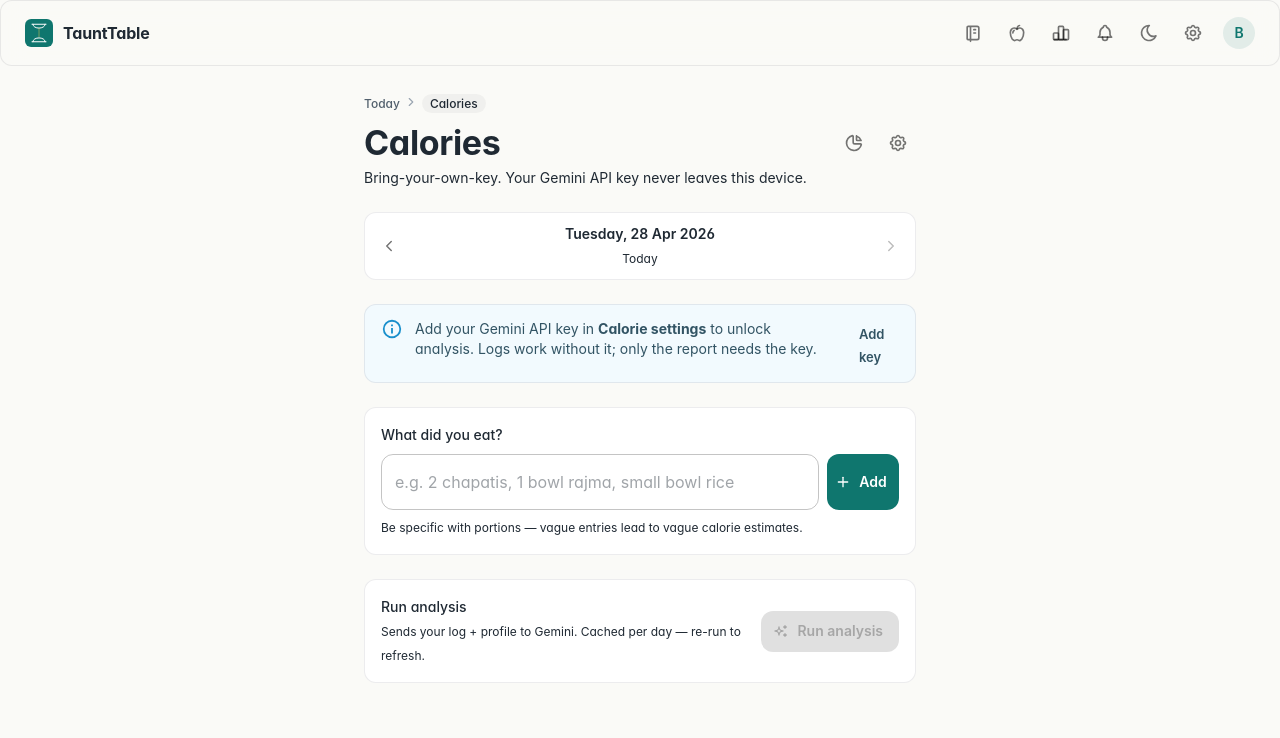
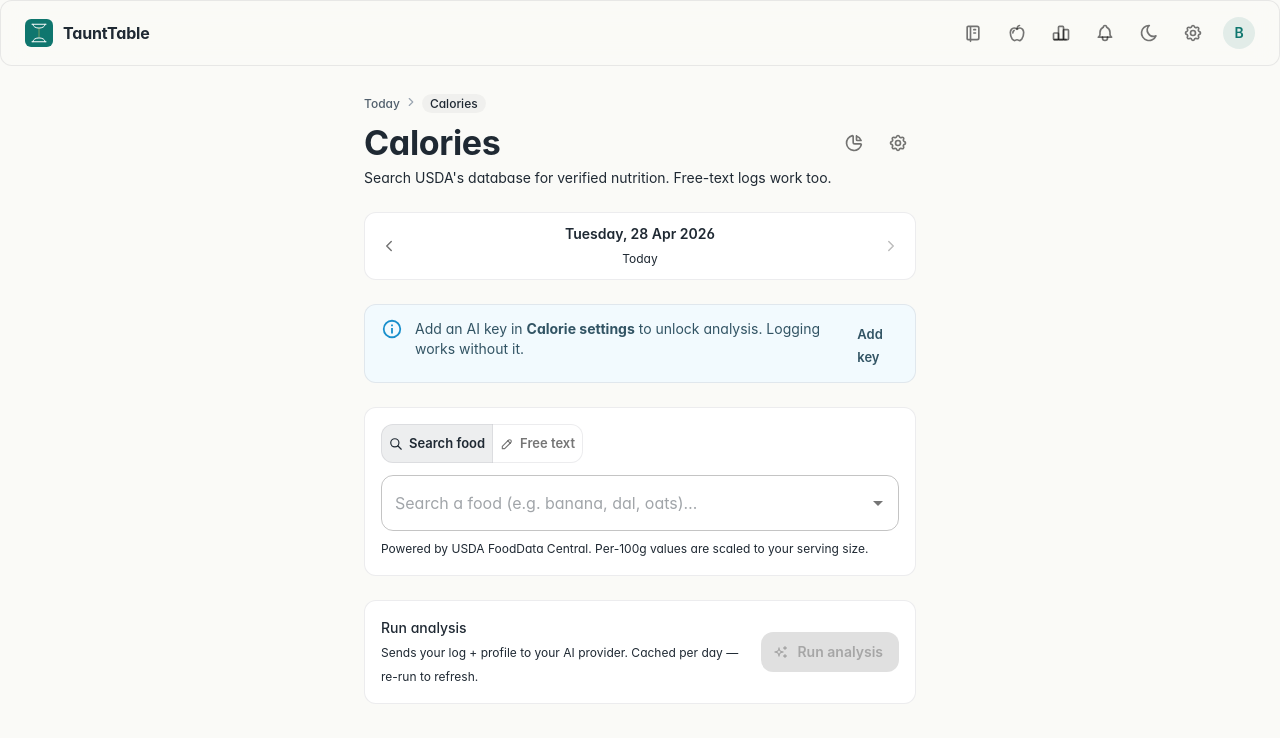
Before and after one commit to Bhav-ikkk/TimeManager, a Next.js app: page /calories in a window 1280 px wide. Shown: the top 738 px of the page. Built offline with nearby package versions, Linux system fonts and the light colour scheme; what @mui/material-nextjs would draw is missing.

Commit message:
feat(calories): USDA food search with grams-based serving picker, live nutrition totals, and richer day report

```diff
--- a/src/app/calories/page.js
+++ b/src/app/calories/page.js
@@ -3,12 +3,15 @@
 /**
  * src/app/calories/page.js — Calorie tracker (Today).
  *
- * Premium PWA page where the user logs every food item they ate during the
- * day, then taps "Run analysis" to call their own Gemini key (stored
- * locally) and get a strict, evidence-based daily report. Reports are
- * cached per-day so we don't burn quota.
+ * Premium PWA page for daily food logging. Three ways to add an item:
+ *  1. Search the USDA FoodData Central database (real per-100g nutrition,
+ *     scaled to whatever serving the user picks).
+ *  2. Free-text entry ("2 chapatis, 1 bowl rajma") — analysed by AI on demand.
+ *  3. Quick add from previously logged items (TODO: future).
+ *
+ * Reports are cached per-day so we don't burn quota on the AI provider.
  */
-import { useEffect, useMemo, useState } from 'react';
+import { useEffect, useMemo, useRef, useState } from 'react';
 import {
   Stack,
   Box,
@@ -24,6 +27,8 @@
   Tooltip,
   ToggleButton,
   ToggleButtonGroup,
+  Autocomplete,
+  CircularProgress,
 } from '@mui/material';
 import {
   IconApple,
@@ -32,11 +37,12 @@
   IconSparkles,
   IconSettings,
   IconChartPie,
-  IconCalendar,
   IconRefresh,
   IconAlertTriangle,
   IconChevronLeft,
   IconChevronRight,
+  IconSearch,
+  IconPencil,
 } from '@tabler/icons-react';
 import Link from 'next/link';
 import { format, addDays, subDays } from 'date-fns';
@@ -53,11 +59,13 @@
 import {
   analyseDay,
   getCalorieProfile,
-  getGeminiKey,
+  getActiveAIConfig,
   estimateTDEE,
   suggestDailyTarget,
   dayReportId,
 } from '@/lib/calories';
+import { searchFoods, computeServing } from '@/lib/foodSearch';
+import { PROVIDERS } from '@/lib/aiProviders';
 
 function fmtKcal(n) {
   if (typeof n !== 'number' || Number.isNaN(n)) return '—';
@@ -69,25 +77,25 @@
   const dateKey = useMemo(() => todayKey(date), [date]);
   const [entries, setEntries] = useState([]);
   const [loading, setLoading] = useState(true);
-  const [text, setText] = useState('');
   const [profile, setProfile] = useState(null);
-  const [hasKey, setHasKey] = useState(false);
+  const [aiCfg, setAiCfg] = useState(null);
   const [report, setReport] = useState(null);
   const [analysing, setAnalysing] = useState(false);
   const [error, setError] = useState('');
+  const [addMode, setAddMode] = useState('search'); // 'search' | 'text'
 
   async function refresh(forDateKey = dateKey) {
     setLoading(true);
     try {
-      const [list, prof, key, rep] = await Promise.all([
+      const [list, prof, cfg, rep] = await Promise.all([
         listFoodEntriesForDate(forDateKey),
         getCalorieProfile(),
-        getGeminiKey(),
+        getActiveAIConfig(),
         getFoodReport(dayReportId(forDateKey)),
       ]);
       setEntries(list);
       setProfile(prof);
-      setHasKey(Boolean(key));
+      setAiCfg(cfg);
       setReport(rep || null);
     } finally {
       setLoading(false);
@@ -99,15 +107,6 @@
     // eslint-disable-next-line react-hooks/exhaustive-deps
   }, [dateKey]);
 
-  async function handleAdd(e) {
-    e?.preventDefault?.();
-    const value = text.trim();
-    if (!value) return;
-    setText('');
-    await addFoodEntry({ date: dateKey, at: Date.now(), text: value });
-    refresh();
-  }
-
   async function handleDelete(id) {
     await deleteFoodEntry(id);
     refresh();
@@ -115,8 +114,8 @@
 
   async function handleAnalyse() {
     setError('');
-    if (!hasKey) {
-      setError('Add your Gemini API key in Calorie settings first.');
+    if (!aiCfg?.key) {
+      setError('Add an AI provider key in Calorie settings first.');
       return;
     }
     if (entries.length === 0) {
@@ -138,6 +137,25 @@
   const target = profile ? (profile.dailyCalorieTarget || suggestDailyTarget(profile)) : 0;
   const tdee = profile ? estimateTDEE(profile) : 0;
   const data = report?.json || null;
+  const hasKey = Boolean(aiCfg?.key);
+  const providerLabel = aiCfg ? PROVIDERS[aiCfg.provider]?.label.split(' (')[0] : '';
+
+  // Quick totals from grounded entries (instant feedback before AI).
+  const localTotals = useMemo(() => {
+    const t = { kcal: 0, protein_g: 0, carbs_g: 0, fat_g: 0, grounded: 0, free: 0 };
+    for (const e of entries) {
+      if (e.nutrition) {
+        t.kcal += e.nutrition.kcal || 0;
+        t.protein_g += e.nutrition.protein_g || 0;
+        t.carbs_g += e.nutrition.carbs_g || 0;
+        t.fat_g += e.nutrition.fat_g || 0;
+        t.grounded += 1;
+      } else {
+        t.free += 1;
+      }
+    }
+    return t;
+  }, [entries]);
 
   return (
     <AppShell initial="B">
@@ -158,7 +176,7 @@
             </Tooltip>
           </Stack>
           <Typography variant="body2" color="text.secondary" sx={{ mt: 0.5 }}>
-            Bring-your-own-key. Your Gemini API key never leaves this device.
+            Search USDA's database for verified nutrition. Free-text logs work too.
           </Typography>
         </Box>
 
@@ -199,41 +217,57 @@
               </Button>
             }
           >
-            Add your Gemini API key in <strong>Calorie settings</strong> to unlock analysis.
-            Logs work without it; only the report needs the key.
+            Add an AI key in <strong>Calorie settings</strong> to unlock analysis.
+            Logging works without it.
           </Alert>
         ) : null}
 
-        {/* Profile snapshot */}
+        {/* Profile + live totals */}
         {profile ? (
           <Card sx={{ p: 2 }}>
-            <Stack direction="row" spacing={1} sx={{ alignItems: 'center', flexWrap: 'wrap', gap: 0.75 }}>
-              <Chip size="small" label={`Target ${target} kcal`} color="primary" />
-              <Chip size="small" label={`TDEE ~${tdee} kcal`} variant="outlined" />
-              <Chip size="small" label={`Goal: ${profile.goal}`} variant="outlined" />
-              <Chip size="small" label={`${profile.weightKg}kg → ${profile.goalWeightKg}kg`} variant="outlined" />
+            <Stack spacing={1}>
+              <Stack direction="row" spacing={0.75} sx={{ flexWrap: 'wrap', gap: 0.75 }}>
+                <Chip size="small" label={`Target ${target} kcal`} color="primary" />
+                <Chip size="small" label={`TDEE ~${tdee} kcal`} variant="outlined" />
+                <Chip size="small" label={`Goal: ${profile.goal}`} variant="outlined" />
+                <Chip size="small" label={`Diet: ${profile.diet}`} variant="outlined" />
+                {hasKey ? <Chip size="small" label={`AI: ${providerLabel}`} variant="outlined" /> : null}
+              </Stack>
+              {entries.length > 0 ? (
+                <Box>
+                  <Typography variant="caption" color="text.secondary">
+                    Logged so far ({localTotals.grounded} verified · {localTotals.free} free-text)
+                  </Typography>
+                  <Stack direction="row" spacing={0.75} sx={{ mt: 0.5, flexWrap: 'wrap', gap: 0.5 }}>
+                    <Chip size="small" label={`${Math.round(localTotals.kcal)} kcal`} />
+                    <Chip size="small" variant="outlined" label={`P ${Math.round(localTotals.protein_g)}g`} />
+                    <Chip size="small" variant="outlined" label={`C ${Math.round(localTotals.carbs_g)}g`} />
+                    <Chip size="small" variant="outlined" label={`F ${Math.round(localTotals.fat_g)}g`} />
+                    {localTotals.free > 0 ? (
+                      <Chip size="small" color="warning" variant="outlined" label="+ free-text estimates" />
+                    ) : null}
+                  </Stack>
+                </Box>
+              ) : null}
             </Stack>
           </Card>
         ) : null}
 
         {/* Add entry */}
-        <Card sx={{ p: 2 }} component="form" onSubmit={handleAdd}>
-          <Typography variant="subtitle2" sx={{ mb: 1 }}>What did you eat?</Typography>
-          <Stack direction={{ xs: 'column', sm: 'row' }} spacing={1}>
-            <TextField
-              value={text}
-              onChange={(e) => setText(e.target.value)}
-              placeholder="e.g. 2 chapatis, 1 bowl rajma, small bowl rice"
-              slotProps={{ htmlInput: { maxLength: 240 } }}
-              fullWidth
-            />
-            <Button type="submit" variant="contained" startIcon={<IconPlus size={16} />}>
-              Add
-            </Button>
-          </Stack>
-          <Typography variant="caption" color="text.secondary" sx={{ mt: 1, display: 'block' }}>
-            Be specific with portions — vague entries lead to vague calorie estimates.
-          </Typography>
+        <Card sx={{ p: 2 }}>
+          <ToggleButtonGroup
+            size="small"
+            exclusive
+            value={addMode}
+            onChange={(_, v) => v && setAddMode(v)}
+            sx={{ mb: 1.5 }}
+          >
+            <ToggleButton value="search"><IconSearch size={14} style={{ marginRight: 6 }} /> Search food</ToggleButton>
+            <ToggleButton value="text"><IconPencil size={14} style={{ marginRight: 6 }} /> Free text</ToggleButton>
+          </ToggleButtonGroup>
+          {addMode === 'search'
+            ? <FoodSearchAdder dateKey={dateKey} onAdded={refresh} />
+            : <FreeTextAdder dateKey={dateKey} onAdded={refresh} />}
         </Card>
 
         {/* Entries */}
@@ -241,26 +275,12 @@
           <EmptyState
             icon={<IconApple size={32} />}
             title="Nothing logged yet"
-            body="Add every meal and snack as you eat it. The dietitian gets honest only with honest data."
+            body="Search the USDA database or free-type a meal. The dietitian only gets honest with honest data."
           />
         ) : (
           <Stack spacing={1}>
             <Typography variant="overline" color="text.secondary">Today's log</Typography>
-            {entries.map((e) => (
-              <Card key={e.id} sx={{ p: 1.5 }}>
-                <Stack direction="row" spacing={1.25} sx={{ alignItems: 'center' }}>
-                  <Typography variant="caption" sx={{ fontVariantNumeric: 'tabular-nums', color: 'primary.main', minWidth: 44 }}>
-                    {format(new Date(e.at), 'HH:mm')}
-                  </Typography>
-                  <Typography variant="body2" sx={{ flex: 1, minWidth: 0 }}>
-                    {e.text}
-                  </Typography>
-                  <IconButton size="small" onClick={() => handleDelete(e.id)} aria-label="Delete entry">
-                    <IconTrash size={16} />
-                  </IconButton>
-                </Stack>
-              </Card>
-            ))}
+            {entries.map((e) => <EntryRow key={e.id} entry={e} onDelete={() => handleDelete(e.id)} />)}
           </Stack>
         )}
 
@@ -270,7 +290,7 @@
             <Box sx={{ flex: 1 }}>
               <Typography variant="subtitle2">Run analysis</Typography>
               <Typography variant="caption" color="text.secondary">
-                Sends your log + profile to Gemini. Cached per day — re-run to refresh.
+                Sends your log + profile to {providerLabel || 'your AI provider'}. Cached per day — re-run to refresh.
               </Typography>
             </Box>
             <Button
@@ -296,6 +316,222 @@
   );
 }
 
+/* ---- Entry row ---- */
+
+function EntryRow({ entry, onDelete }) {
+  const n = entry.nutrition;
+  return (
+    <Card sx={{ p: 1.5 }}>
+      <Stack direction="row" spacing={1.25} sx={{ alignItems: 'center' }}>
+        <Typography variant="caption" sx={{ fontVariantNumeric: 'tabular-nums', color: 'primary.main', minWidth: 44 }}>
+          {format(new Date(entry.at), 'HH:mm')}
+        </Typography>
+        <Box sx={{ flex: 1, minWidth: 0 }}>
+          <Typography variant="body2" sx={{ overflow: 'hidden', textOverflow: 'ellipsis', whiteSpace: 'nowrap' }}>
+            {entry.text}
+            {entry.brand ? <Typography component="span" variant="caption" color="text.secondary"> · {entry.brand}</Typography> : null}
+          </Typography>
+          {n ? (
+            <Typography variant="caption" color="text.secondary" sx={{ fontVariantNumeric: 'tabular-nums' }}>
+              {entry.grams ? `${entry.grams}g · ` : ''}{Math.round(n.kcal)} kcal · P{Math.round(n.protein_g)} C{Math.round(n.carbs_g)} F{Math.round(n.fat_g)}
+              <Chip size="small" label="USDA" sx={{ ml: 0.75, height: 16, fontSize: 10 }} color="success" variant="outlined" />
+            </Typography>
+          ) : (
+            <Typography variant="caption" color="text.secondary">free-text · AI will estimate</Typography>
+          )}
+        </Box>
+        <IconButton size="small" onClick={onDelete} aria-label="Delete entry">
+          <IconTrash size={16} />
+        </IconButton>
+      </Stack>
+    </Card>
+  );
+}
+
+/* ---- Free text adder ---- */
+
+function FreeTextAdder({ dateKey, onAdded }) {
+  const [text, setText] = useState('');
+  async function submit(e) {
+    e?.preventDefault?.();
+    const value = text.trim();
+    if (!value) return;
+    setText('');
+    await addFoodEntry({ date: dateKey, at: Date.now(), text: value, source: 'text' });
+    onAdded?.();
+  }
+  return (
+    <Box component="form" onSubmit={submit}>
+      <Stack direction={{ xs: 'column', sm: 'row' }} spacing={1}>
+        <TextField
+          value={text}
+          onChange={(e) => setText(e.target.value)}
+          placeholder="e.g. 2 chapatis, 1 bowl rajma, small bowl rice"
+          slotProps={{ htmlInput: { maxLength: 240 } }}
+          fullWidth
+        />
+        <Button type="submit" variant="contained" startIcon={<IconPlus size={16} />}>
+          Add
+        </Button>
+      </Stack>
+      <Typography variant="caption" color="text.secondary" sx={{ mt: 1, display: 'block' }}>
+        Be specific with portions. The AI will estimate calories on analysis.
+      </Typography>
+    </Box>
+  );
+}
+
+/* ---- Food search adder (USDA) ---- */
+
+function FoodSearchAdder({ dateKey, onAdded }) {
+  const [query, setQuery] = useState('');
+  const [options, setOptions] = useState([]);
+  const [loading, setLoading] = useState(false);
+  const [searchError, setSearchError] = useState('');
+  const [picked, setPicked] = useState(null);
+  const [grams, setGrams] = useState(100);
+  const abortRef = useRef(null);
+
+  useEffect(() => {
+    if (query.trim().length < 2) {
+      setOptions([]);
+      return;
+    }
+    if (abortRef.current) abortRef.current.abort();
+    const ctl = new AbortController();
+    abortRef.current = ctl;
+    const t = setTimeout(async () => {
+      setLoading(true);
+      setSearchError('');
+      try {
+        const list = await searchFoods(query, { signal: ctl.signal, pageSize: 15 });
+        if (!ctl.signal.aborted) setOptions(list);
+      } catch (e) {
+        if (!ctl.signal.aborted) setSearchError(e?.message || 'Search failed');
+      } finally {
+        if (!ctl.signal.aborted) setLoading(false);
+      }
+    }, 350);
+    return () => { clearTimeout(t); ctl.abort(); };
+  }, [query]);
+
+  async function add() {
+    if (!picked) return;
+    const serving = computeServing(picked, grams);
+    const label = `${picked.name}${picked.brand ? ` (${picked.brand})` : ''}`;
+    await addFoodEntry({
+      date: dateKey,
+      at: Date.now(),
+      text: label,
+      grams: serving.grams,
+      kcalEst: serving.kcal,
+      brand: picked.brand || null,
+      fdcId: picked.fdcId,
+      nutrition: {
+        kcal: serving.kcal,
+        protein_g: serving.protein_g,
+        fat_g: serving.fat_g,
+        carbs_g: serving.carbs_g,
+        fiber_g: serving.fiber_g,
+        sugar_g: serving.sugar_g,
+        sodium_mg: serving.sodium_mg,
+      },
+      source: 'usda',
+    });
+    setPicked(null);
+    setQuery('');
+    setOptions([]);
+    setGrams(100);
+    onAdded?.();
+  }
+
+  return (
+    <Stack spacing={1}>
+      <Autocomplete
+        options={options}
+        loading={loading}
+        filterOptions={(x) => x}
+        getOptionLabel={(o) => (o ? `${o.name}${o.brand ? ` (${o.brand})` : ''}` : '')}
+        isOptionEqualToValue={(a, b) => a?.fdcId === b?.fdcId}
+        value={picked}
+        onChange={(_, v) => setPicked(v)}
+        inputValue={query}
+        onInputChange={(_, v) => setQuery(v)}
+        noOptionsText={query.trim().length < 2 ? 'Type at least 2 characters' : 'No matches'}
+        renderOption={(props, opt) => {
+          const { key, ...rest } = props;
+          return (
+            <Box component="li" key={`${opt.fdcId}-${key}`} {...rest} sx={{ display: 'block !important' }}>
+              <Typography variant="body2" sx={{ fontWeight: 500 }}>{opt.name}</Typography>
+              <Typography variant="caption" color="text.secondary">
+                {opt.brand ? `${opt.brand} · ` : ''}{opt.dataType}
+                {opt.perHundredGrams?.kcal ? ` · ${Math.round(opt.perHundredGrams.kcal)} kcal / 100g` : ''}
+              </Typography>
+            </Box>
+          );
+        }}
+        renderInput={(params) => {
+          const inputProps = params.InputProps || {};
+          return (
+            <TextField
+              {...params}
+              placeholder="Search a food (e.g. banana, dal, oats)…"
+              InputProps={{
+                ...inputProps,
+                startAdornment: <InputSearchIcon />,
+                endAdornment: (
+                  <>
+                    {loading ? <CircularProgress size={16} /> : null}
+                    {inputProps.endAdornment}
+                  </>
+                ),
+              }}
+            />
+          );
+        }}
+      />
+      {searchError ? <Alert severity="warning">{searchError}</Alert> : null}
+      {picked ? (
+        <Stack direction={{ xs: 'column', sm: 'row' }} spacing={1} sx={{ alignItems: { sm: 'center' } }}>
+          <TextField
+            label="Serving (grams)"
+            type="number"
+            value={grams}
+            onChange={(e) => setGrams(Math.max(1, Number(e.target.value) || 0))}
+            sx={{ width: { xs: '100%', sm: 180 } }}
+            slotProps={{ htmlInput: { inputMode: 'numeric', min: 1, max: 5000 } }}
+          />
+          <Box sx={{ flex: 1 }}>
+            <Typography variant="caption" color="text.secondary">
+              Per {grams}g:&nbsp;
+              {(() => {
+                const s = computeServing(picked, grams);
+                return `${Math.round(s.kcal)} kcal · P${Math.round(s.protein_g)} C${Math.round(s.carbs_g)} F${Math.round(s.fat_g)}`;
+              })()}
+            </Typography>
+          </Box>
+          <Button onClick={add} variant="contained" startIcon={<IconPlus size={16} />}>
+            Add
+          </Button>
+        </Stack>
+      ) : null}
+      <Typography variant="caption" color="text.secondary">
+        Powered by USDA FoodData Central. Per-100g values are scaled to your serving size.
+      </Typography>
+    </Stack>
+  );
+}
+
+function InputSearchIcon() {
+  return (
+    <Box sx={{ display: 'inline-flex', mr: 0.5, color: 'text.secondary' }}>
+      <IconSearch size={16} />
+    </Box>
+  );
+}
+
+/* ---- Day report ---- */
+
 function DayReport({ data, target }) {
   const total = data.totalCalories || 0;
   const pct = target ? Math.min(100, Math.round((total / target) * 100)) : 0;
@@ -308,7 +544,7 @@
       <Stack spacing={2}>
         <Stack direction="row" spacing={1} sx={{ alignItems: 'center', flexWrap: 'wrap', gap: 0.75 }}>
           <Typography variant="h5" sx={{ flex: 1 }}>Today's report</Typography>
-          <Chip size="small" color={alignColor} label={align.replace('-', ' ')} />
+          <Chip size="small" color={alignColor} label={String(align).replace('-', ' ')} />
         </Stack>
 
         <Box>
@@ -326,11 +562,7 @@
               label={`${surplus > 0 ? '+' : ''}${Math.round(surplus)} vs target`}
             />
           </Stack>
-          <LinearProgress
-            value={pct}
-            variant="determinate"
-            sx={{ mt: 1, height: 8, borderRadius: 4 }}
-          />
+          <LinearProgress value={pct} variant="determinate" sx={{ mt: 1, height: 8, borderRadius: 4 }} />
         </Box>
 
         <Stack direction="row" spacing={1} sx={{ flexWrap: 'wrap', gap: 0.75 }}>
@@ -370,6 +602,23 @@
           </Box>
         ) : null}
 
+        {Array.isArray(data.mealSuggestions) && data.mealSuggestions.length ? (
+          <Box>
+            <Typography variant="subtitle2" sx={{ mb: 0.5 }}>Meal ideas (matched to your diet)</Typography>
+            <Stack spacing={0.5}>
+              {data.mealSuggestions.map((m, i) => (
+                <Stack key={i} direction="row" spacing={1} sx={{ alignItems: 'baseline' }}>
+                  <Chip size="small" label={m.meal} sx={{ textTransform: 'capitalize' }} />
+                  <Typography variant="body2" sx={{ flex: 1, minWidth: 0 }}>{m.idea}</Typography>
+                  <Typography variant="caption" color="text.secondary" sx={{ fontVariantNumeric: 'tabular-nums' }}>
+                    ~{Math.round(m.approxKcal || 0)} kcal · {Math.round(m.protein_g || 0)}g P
+                  </Typography>
+                </Stack>
+              ))}
+            </Stack>
+          </Box>
+        ) : null}
+
         {Array.isArray(data.items) && data.items.length ? (
           <Box>
             <Divider sx={{ mb: 1 }} />
@@ -379,6 +628,7 @@
                 <Stack key={i} direction="row" spacing={1} sx={{ alignItems: 'baseline' }}>
                   <Typography variant="body2" sx={{ flex: 1, minWidth: 0, overflow: 'hidden', textOverflow: 'ellipsis', whiteSpace: 'nowrap' }}>
                     {it.name}{it.qty ? ` · ${it.qty}` : ''}
+                    {it.source === 'usda' ? <Chip size="small" label="USDA" sx={{ ml: 0.5, height: 16, fontSize: 10 }} color="success" variant="outlined" /> : null}
                   </Typography>
                   <Typography variant="caption" sx={{ fontVariantNumeric: 'tabular-nums', color: 'text.secondary' }}>
                     {fmtKcal(it.kcal)} · P{Math.round(it.protein_g || 0)} C{Math.round(it.carbs_g || 0)} F{Math.round(it.fat_g || 0)}
```
